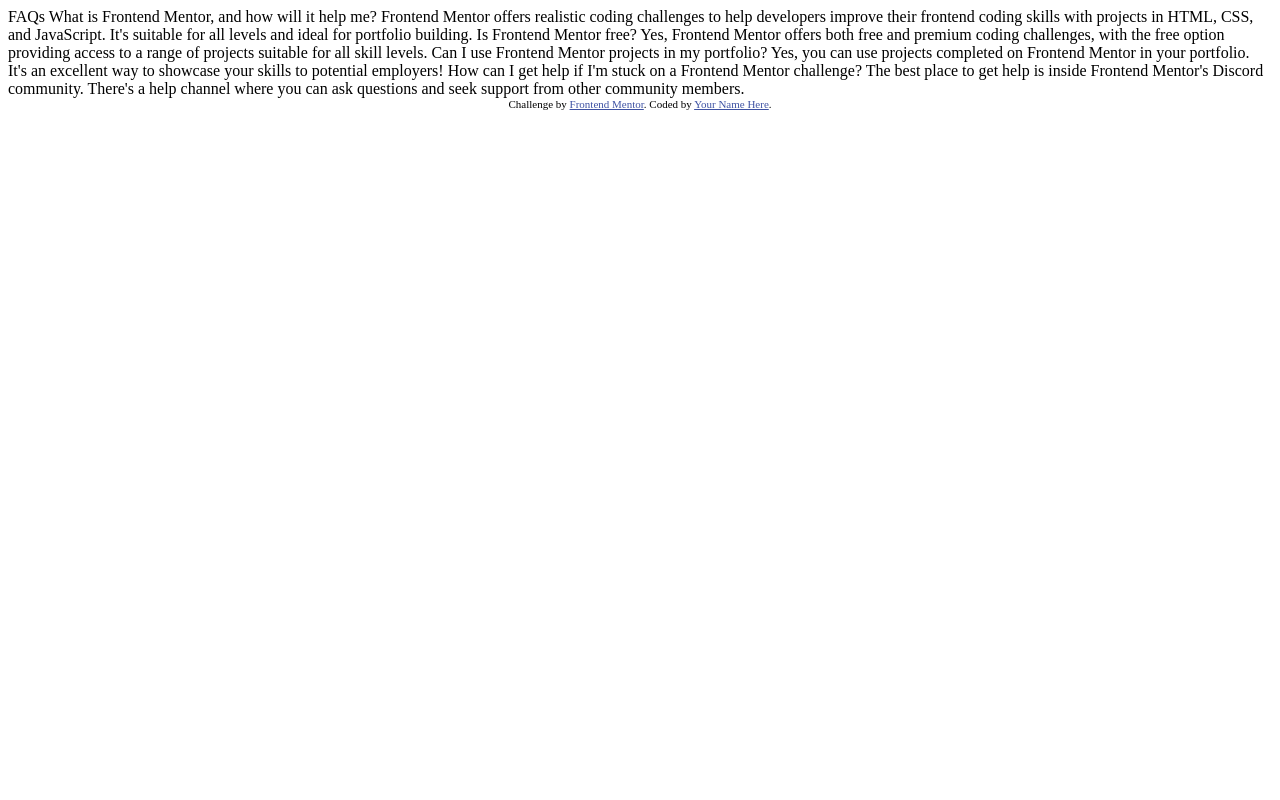
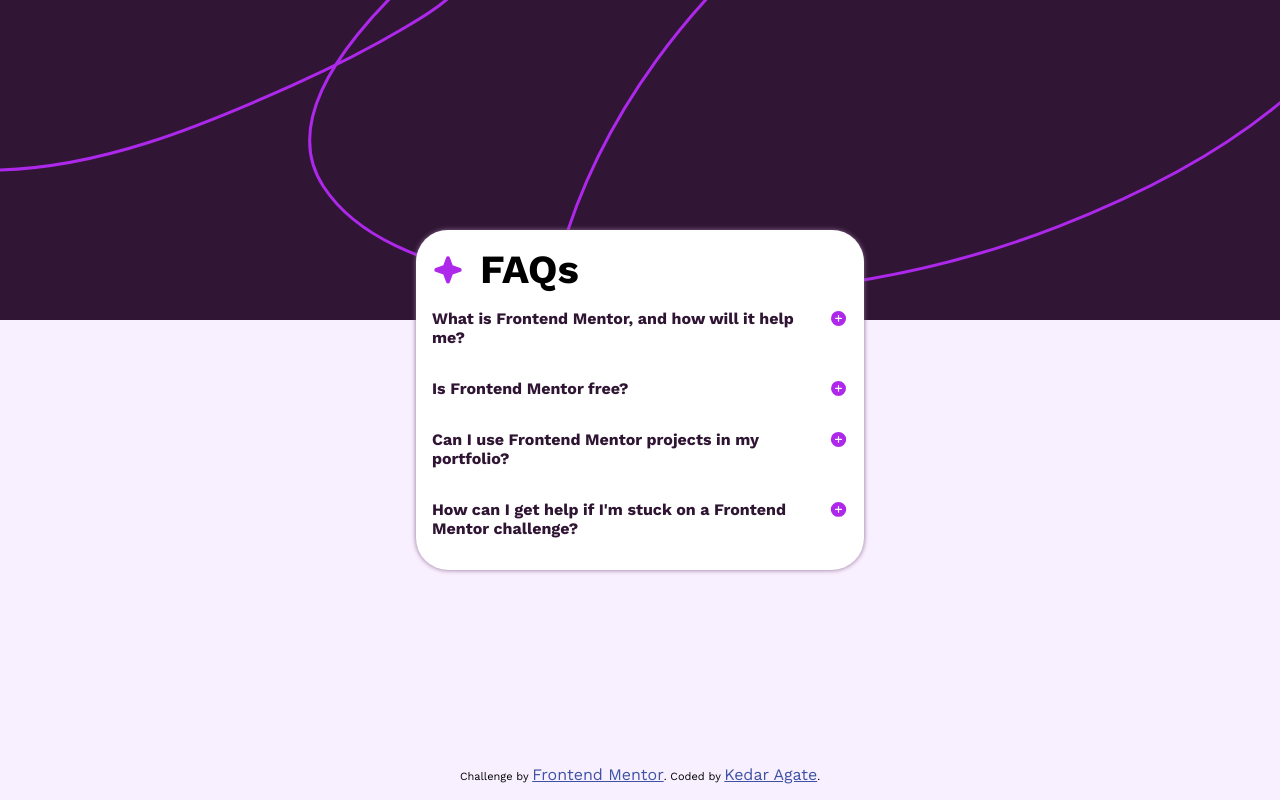
Before and after one commit to kedaragate/frontend-mentor-faq-accordion, a plain HTML site: page index.html in a window 1280 px wide. Drawn offline with nearby package versions, Linux system fonts and the light colour scheme.

Commit message:
desktop version completed

```diff
--- a/index.html
+++ b/index.html
@@ -1,48 +1,121 @@
 <!DOCTYPE html>
 <html lang="en">
-<head>
-  <meta charset="UTF-8">
-  <meta name="viewport" content="width=device-width, initial-scale=1.0"> <!-- displays site properly based on user's device -->
+  <head>
+    <meta charset="UTF-8" />
+    <meta name="viewport" content="width=device-width, initial-scale=1.0" />
+    <!-- displays site properly based on user's device -->
 
-  <link rel="icon" type="image/png" sizes="32x32" href="./assets/images/favicon-32x32.png">
+    <link
+      rel="icon"
+      type="image/png"
+      sizes="32x32"
+      href="./assets/images/favicon-32x32.png"
+    />
+    <link rel="stylesheet" href="style.css" />
+    <title>Frontend Mentor | FAQ accordion</title>
+  </head>
+  <body>
+    <main class="container">
+      <section class="heading-container">
+        <img src="./assets/images/icon-star.svg" alt="faq-icon" />
+        <h1 class="main-heading">FAQs</h1>
+      </section>
+      <section class="faqs-container">
+        <div class="faq" id="faq-1">
+          <div class="question-div">
+            <h3>What is Frontend Mentor, and how will it help me?</h3>
+            <img
+              src="./assets/images/icon-plus.svg"
+              alt="plus-icon"
+              class="plus-icon"
+            />
+            <img
+              src="./assets/images/icon-minus.svg"
+              alt="plus-icon"
+              class="minus-icon hidden"
+            />
+          </div>
+          <p class="answer hidden" for="faq-1">
+            Frontend Mentor offers realistic coding challenges to help
+            developers improve their frontend coding skills with projects in
+            HTML, CSS JavaScript. It's suitable for all levels and ideal for
+            portfolio building.
+          </p>
+        </div>
 
-  <title>Frontend Mentor | FAQ accordion</title>
+        <div class="faq" id="faq-2">
+          <div class="question-div">
+            <h3>Is Frontend Mentor free?</h3>
+            <img
+              src="./assets/images/icon-plus.svg"
+              alt="plus-icon"
+              class="plus-icon"
+            />
+            <img
+              src="./assets/images/icon-minus.svg"
+              alt="plus-icon"
+              class="minus-icon hidden"
+            />
+          </div>
+          <p class="answer hidden" for="faq-2">
+            Yes, Frontend Mentor offers both free and premium coding challenges,
+            with the free option providing access to a range of projects
+            suitable for all skill levels.
+          </p>
+        </div>
 
-  <!-- Feel free to remove these styles or customise in your own stylesheet 👍 -->
-  <style>
-    .attribution { font-size: 11px; text-align: center; }
-    .attribution a { color: hsl(228, 45%, 44%); }
-  </style>
-</head>
-<body>
+        <div class="faq" id="faq-3">
+          <div class="question-div">
+            <h3>Can I use Frontend Mentor projects in my portfolio?</h3>
+            <img
+              src="./assets/images/icon-plus.svg"
+              alt="plus-icon"
+              class="plus-icon"
+            />
+            <img
+              src="./assets/images/icon-minus.svg"
+              alt="plus-icon"
+              class="minus-icon hidden"
+            />
+          </div>
+          <p class="answer hidden" for="faq-3">
+            Yes, you can use projects completed on Frontend Mentor in your
+            portfolio. It's an excellent way to showcase your skills to
+            potential employers!
+          </p>
+        </div>
 
-  FAQs
+        <div class="faq" id="faq-4">
+          <div class="question-div">
+            <h3>
+              How can I get help if I'm stuck on a Frontend Mentor challenge?
+            </h3>
+            <img
+              src="./assets/images/icon-plus.svg"
+              alt="plus-icon"
+              class="plus-icon"
+            />
+            <img
+              src="./assets/images/icon-minus.svg"
+              alt="plus-icon"
+              class="minus-icon hidden"
+            />
+          </div>
+          <p class="answer hidden" for="faq-4">
+            The best place to get help is inside Frontend Mentor's Discord
+            community. There's a help channel where you can ask questions and
+            seek support from other community members.
+          </p>
+        </div>
+      </section>
+    </main>
 
-  What is Frontend Mentor, and how will it help me?
-
-  Frontend Mentor offers realistic coding challenges to help developers improve their
-  frontend coding skills with projects in HTML, CSS, and JavaScript. It's suitable for
-  all levels and ideal for portfolio building.
-
-  Is Frontend Mentor free?
-
-  Yes, Frontend Mentor offers both free and premium coding challenges, with the free
-  option providing access to a range of projects suitable for all skill levels.
-
-  Can I use Frontend Mentor projects in my portfolio?
-
-  Yes, you can use projects completed on Frontend Mentor in your portfolio. It's an excellent
-  way to showcase your skills to potential employers!
-
-  How can I get help if I'm stuck on a Frontend Mentor challenge?
-
-  The best place to get help is inside Frontend Mentor's Discord community. There's a help
-  channel where you can ask questions and seek support from other community members.
-
-
-  <div class="attribution">
-    Challenge by <a href="https://www.frontendmentor.io?ref=challenge" target="_blank">Frontend Mentor</a>.
-    Coded by <a href="#">Your Name Here</a>.
-  </div>
-</body>
+    <footer class="attribution">
+      Challenge by
+      <a href="https://www.frontendmentor.io?ref=challenge" target="_blank"
+        >Frontend Mentor</a
+      >. Coded by <a href="#">Kedar Agate</a>.
+    </footer>
+    <script src="index.js"></script>
+  </body>
 </html>
--- /dev/null
+++ b/index.js
@@ -0,0 +1,13 @@
+const container = document.querySelector(".container");
+const plusIcon = document.querySelector(".plus-icon");
+const minusIcon = document.querySelector(".minus-icon");
+
+const faqs = document.querySelectorAll(".faq");
+const answer = document.querySelector(".answer");
+faqs.forEach((faq) => {
+  faq.addEventListener("click", (e) => {
+    faq.querySelector(".answer").classList.toggle("hidden");
+    faq.querySelector(".plus-icon").classList.toggle("hidden");
+    faq.querySelector(".minus-icon").classList.toggle("hidden");
+  });
+});
--- /dev/null
+++ b/style.css
@@ -0,0 +1,94 @@
+@import url("https://fonts.googleapis.com/css2?family=Work+Sans:wght@400;600;700&display=swap");
+
+* {
+  margin: 0;
+  padding: 0;
+  box-sizing: border-box;
+  font-family: "Work Sans", sans-serif;
+  font-size: 16px;
+}
+
+:root {
+  --White: hsl(0, 0%, 100%);
+  --Light-pink: hsl(275, 100%, 97%);
+  --Grayish-purple: hsl(292, 16%, 49%);
+  --Dark-purple: hsl(292, 42%, 14%);
+}
+
+body {
+  background: url(./assets/images/background-pattern-desktop.svg);
+  object-position: center;
+  background-repeat: no-repeat;
+  object-fit: cover;
+  width: 100vw;
+  height: 100vh;
+  overflow-x: hidden;
+  background-color: var(--Light-pink);
+  position: relative;
+}
+
+.container {
+  position: absolute;
+  top: 50%;
+  left: 50%;
+  transform: translate(-50%, -50%);
+  background-color: var(--White);
+  width: 28rem;
+
+  border-radius: 2rem;
+  padding: 1rem;
+  box-shadow: 0px 0px 5px var(--Grayish-purple);
+}
+
+.heading-container {
+  display: flex;
+  align-items: center;
+}
+
+.heading-container > img {
+  width: 2rem;
+  height: 2rem;
+}
+
+.main-heading {
+  margin-left: 1rem;
+  font-size: 2.5rem;
+}
+
+.faq {
+  cursor: pointer;
+  padding: 1rem 0;
+}
+
+.hidden {
+  display: none;
+}
+
+.question-div {
+  display: flex;
+  justify-content: space-between;
+  align-items: flex-start;
+  color: var(--Dark-purple);
+}
+
+.question-div > img {
+  width: 1.2rem;
+  height: 1.2rem;
+}
+
+.answer {
+  color: rgb(100, 100, 100);
+  margin: 0.5rem 0;
+}
+
+.attribution {
+  position: absolute;
+  bottom: 1rem;
+  left: 50%;
+  transform: translateX(-50%);
+  font-size: 11px;
+  text-align: center;
+}
+.attribution a {
+  color: hsl(228, 45%, 44%);
+}
```
Also changed, not shown: data.js (added, +28 -0 lines).
